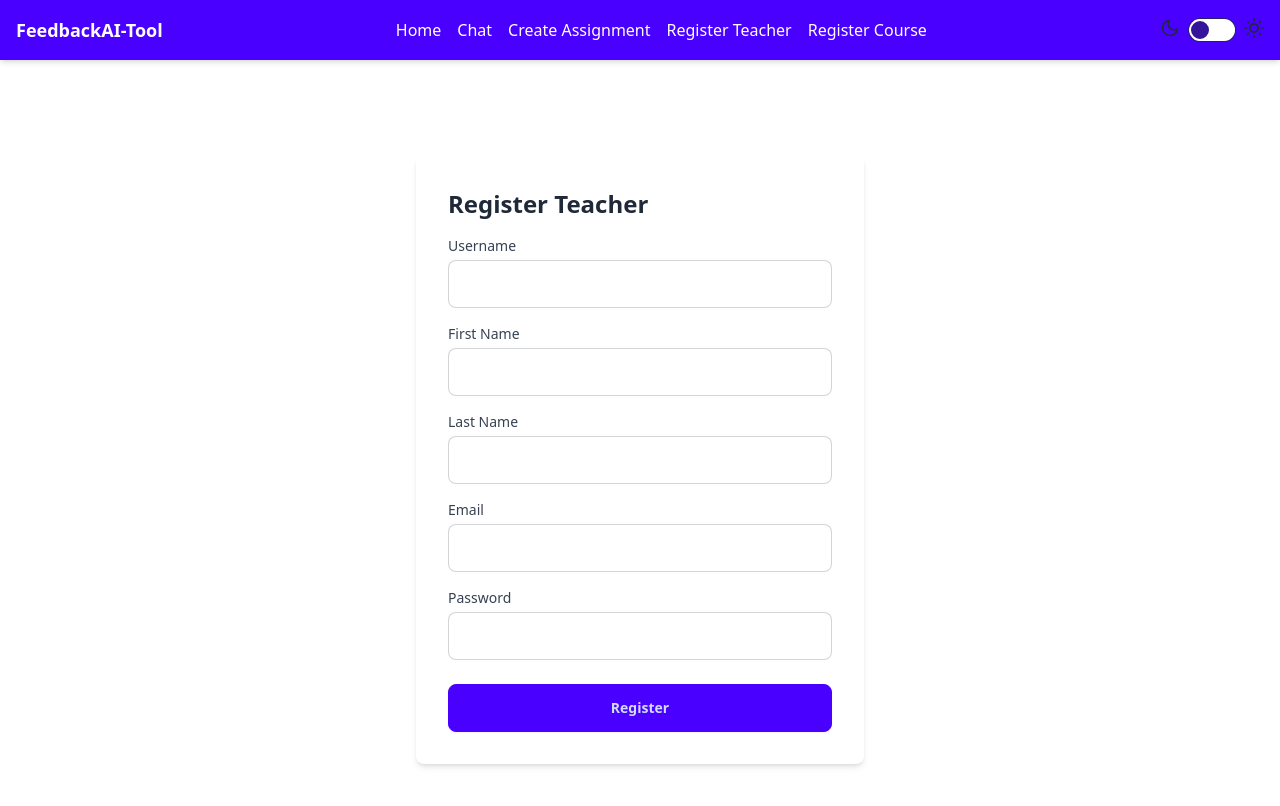
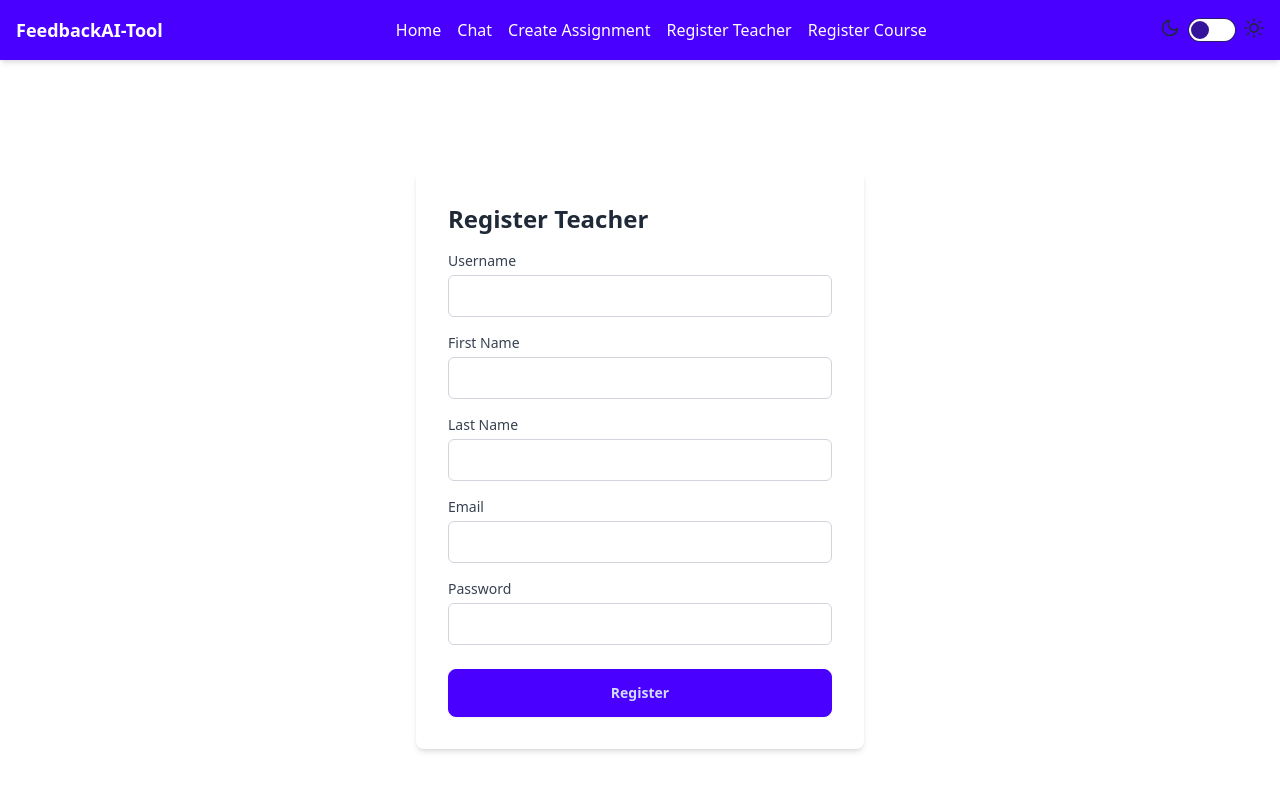
Before and after one commit to afstudeerprojecten/FeedbackAI-Tool, a React (Vite) app: page /FeedbackAI-Tool/registerteacher in a window 1280 px wide. Shown: the top 806 px of the page. Built offline with nearby package versions, Linux system fonts and the light colour scheme.

Commit message:
Update input styles in CourseRegistration and RegisterTeacherForm components

```diff
--- a/src/components/CourseRegistration.tsx
+++ b/src/components/CourseRegistration.tsx
@@ -23,7 +23,7 @@ const CourseRegistration: React.FC = () => {
                         <input
                             type="text"
                             id="teacherName"
-                            className="input input-bordered w-full mt-1"
+                            className="mt-1 p-2 block w-full border border-gray-300 rounded-md focus:outline-none focus:ring-indigo-500 focus:border-indigo-500"
                             value={teacherName}
                             onChange={(e) => setTeacherName(e.target.value)}
                             required
@@ -34,7 +34,7 @@ const CourseRegistration: React.FC = () => {
                         <input
                             type="text"
                             id="courseName"
-                            className="input input-bordered w-full mt-1"
+                            className="mt-1 p-2 block w-full border border-gray-300 rounded-md focus:outline-none focus:ring-indigo-500 focus:border-indigo-500"
                             value={courseName}
                             onChange={(e) => setCourseName(e.target.value)}
                             required
--- a/src/components/RegisterTeacherForm.tsx
+++ b/src/components/RegisterTeacherForm.tsx
@@ -8,23 +8,23 @@ const RegisterTeacherForm: React.FC = () => {
           <h2 className="text-2xl font-semibold mb-4">Register Teacher</h2>
           <div className="mb-4">
             <label htmlFor="username" className="block text-sm font-medium text-gray-700">Username</label>
-            <input type="text" id="username" name="username" className="input input-bordered w-full mt-1" />
+            <input type="text" id="username" name="username" className="mt-1 p-2 block w-full border border-gray-300 rounded-md focus:outline-none focus:ring-indigo-500 focus:border-indigo-500" />
           </div>
           <div className="mb-4">
             <label htmlFor="firstname" className="block text-sm font-medium text-gray-700">First Name</label>
-            <input type="text" id="firstname" name="firstname" className="input input-bordered w-full mt-1" />
+            <input type="text" id="firstname" name="firstname" className="mt-1 p-2 block w-full border border-gray-300 rounded-md focus:outline-none focus:ring-indigo-500 focus:border-indigo-500" />
           </div>
           <div className="mb-4">
             <label htmlFor="lastname" className="block text-sm font-medium text-gray-700">Last Name</label>
-            <input type="text" id="lastname" name="lastname" className="input input-bordered w-full mt-1" />
+            <input type="text" id="lastname" name="lastname" className="mt-1 p-2 block w-full border border-gray-300 rounded-md focus:outline-none focus:ring-indigo-500 focus:border-indigo-500" />
           </div>
           <div className="mb-4">
             <label htmlFor="email" className="block text-sm font-medium text-gray-700">Email</label>
-            <input type="email" id="email" name="email" className="input input-bordered w-full mt-1" />
+            <input type="email" id="email" name="email" className="mt-1 p-2 block w-full border border-gray-300 rounded-md focus:outline-none focus:ring-indigo-500 focus:border-indigo-500" />
           </div>
           <div className="mb-6">
             <label htmlFor="password" className="block text-sm font-medium text-gray-700">Password</label>
-            <input type="password" id="password" name="password" className="input input-bordered w-full mt-1" />
+            <input type="password" id="password" name="password" className="mt-1 p-2 block w-full border border-gray-300 rounded-md focus:outline-none focus:ring-indigo-500 focus:border-indigo-500" />
           </div>
           <div>
             <button type="submit" className="btn btn-primary w-full">Register</button>
```
